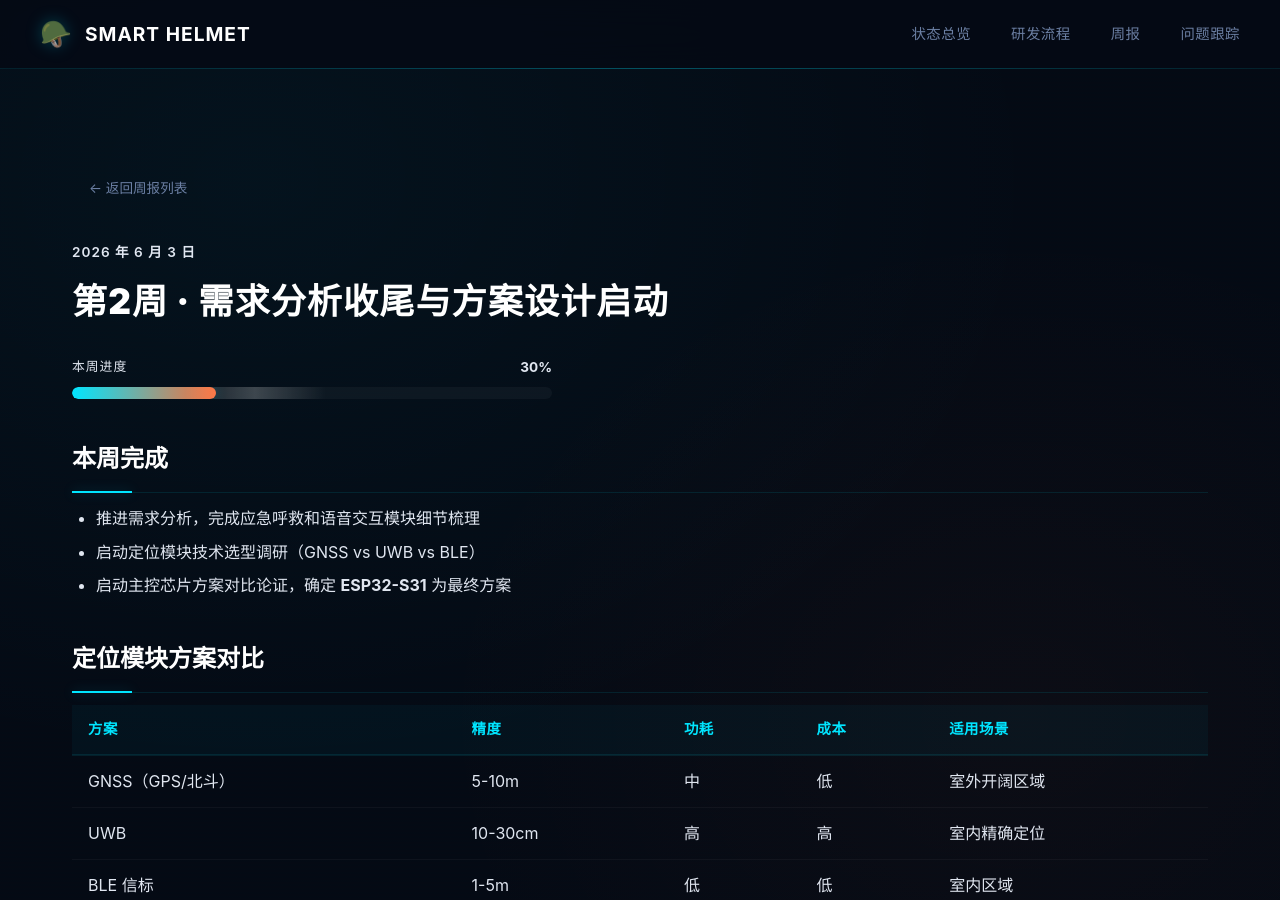
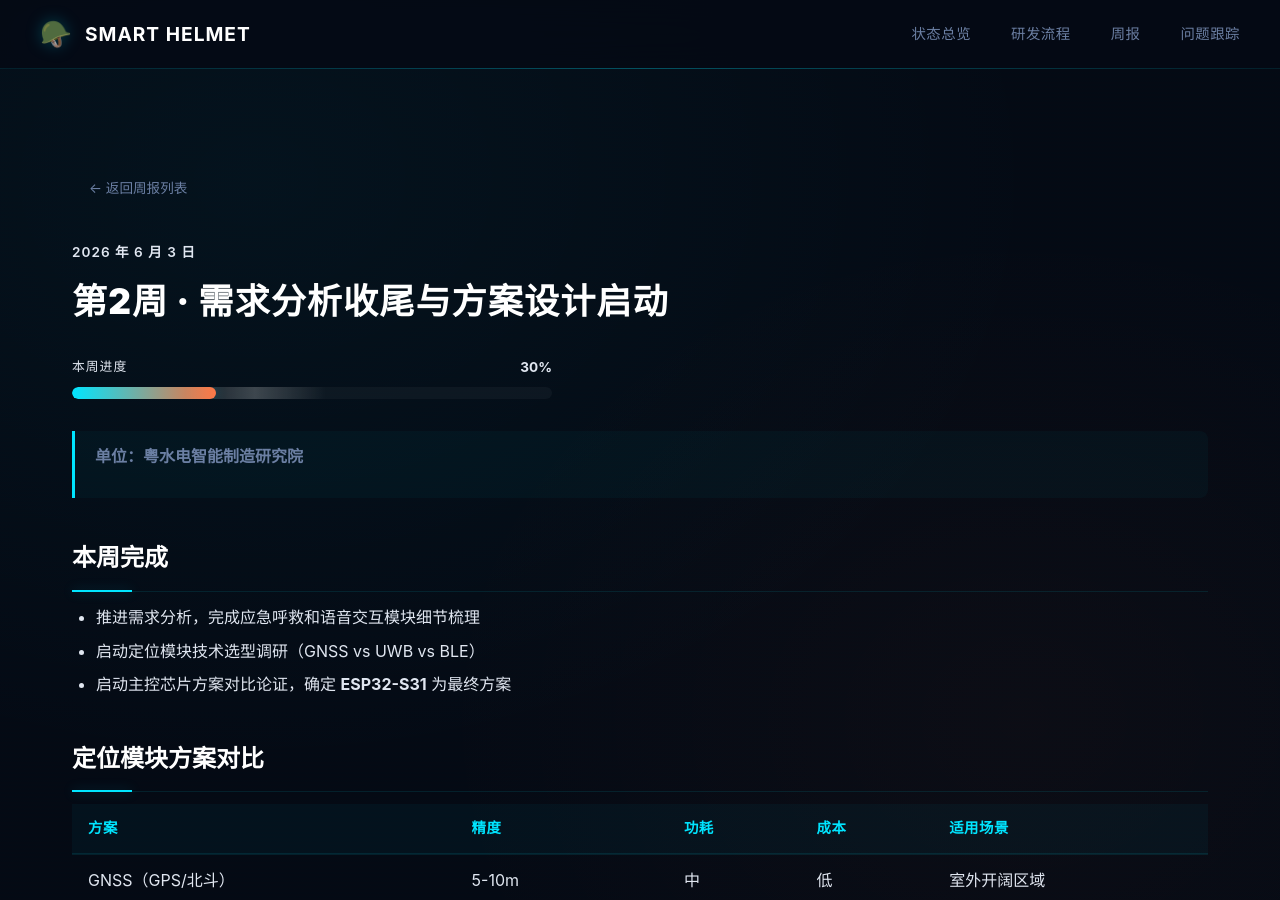
Before and after one commit to ysdcedarqu/zhinenganquanmao, a Jekyll site: the page built from _posts/weekly/2026-06-01-week02.md, in a window 1280 px wide and 900 px high. Built offline with Jekyll 4.4.1, drawn with Linux system fonts in a browser that asks for light colours.

Commit message:
周报添加单位信息：粤水电智能制造研究院

```diff
--- a/_posts/weekly/2026-06-01-week02.md
+++ b/_posts/weekly/2026-06-01-week02.md
@@ -1,6 +1,7 @@
 ---
 title: 第2周 · 需求分析收尾与方案设计启动
 date: 2026-06-03
+organization: 粤水电智能制造研究院
 progress: 30
 issues:
   - 定位模块方案对比尚未完成
@@ -11,6 +12,8 @@ next_plan:
   - 确定音频模块方案（复用 Korvo-1 参考设计）
   - 开始安全帽内部模块布局设计
 ---
+
+> **单位：粤水电智能制造研究院**
 
 ## 本周完成
 
```
Also changed, not shown: _posts/weekly/2026-05-23-week01.md (+2 -0 lines), 3 other files.
